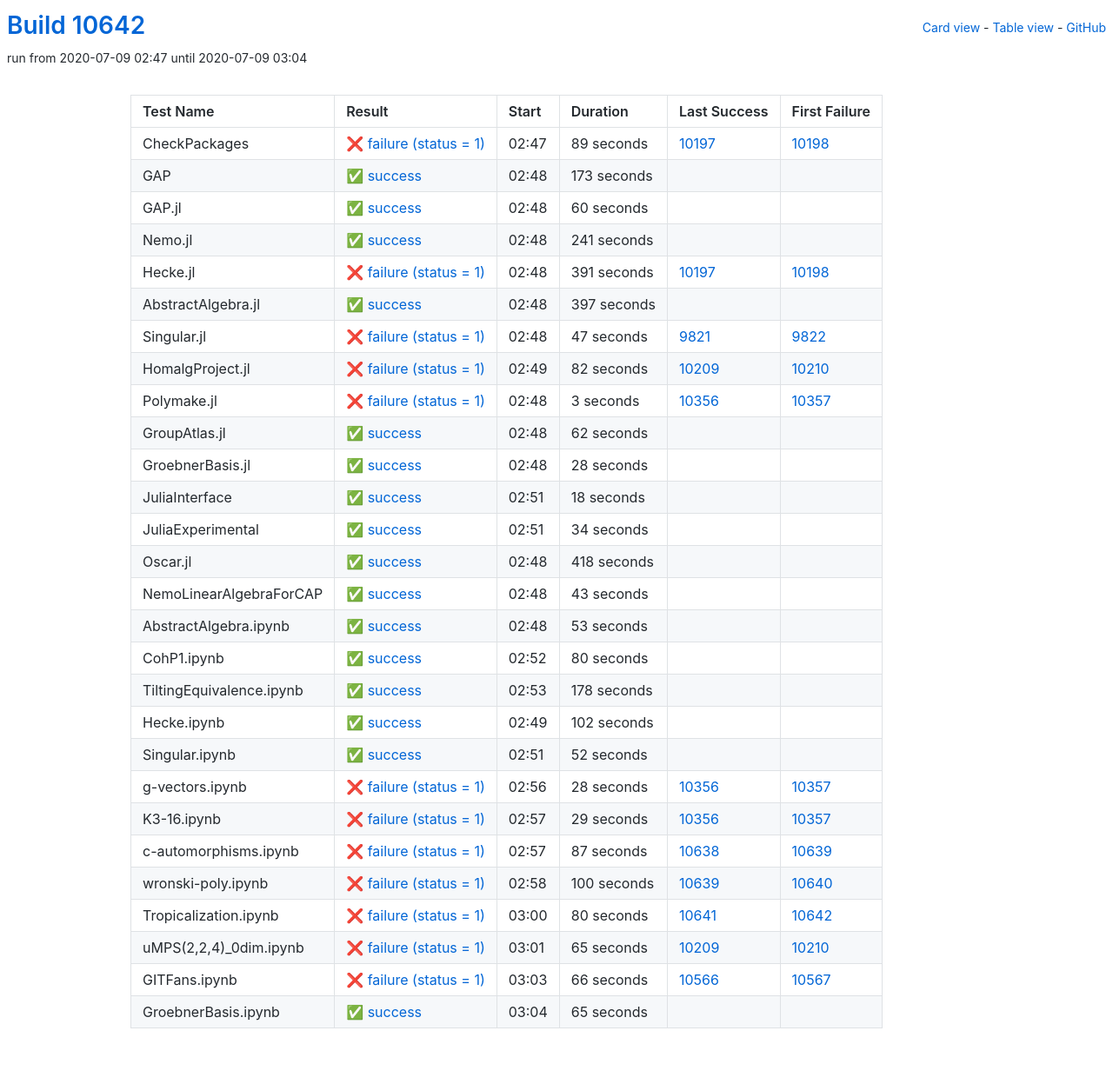
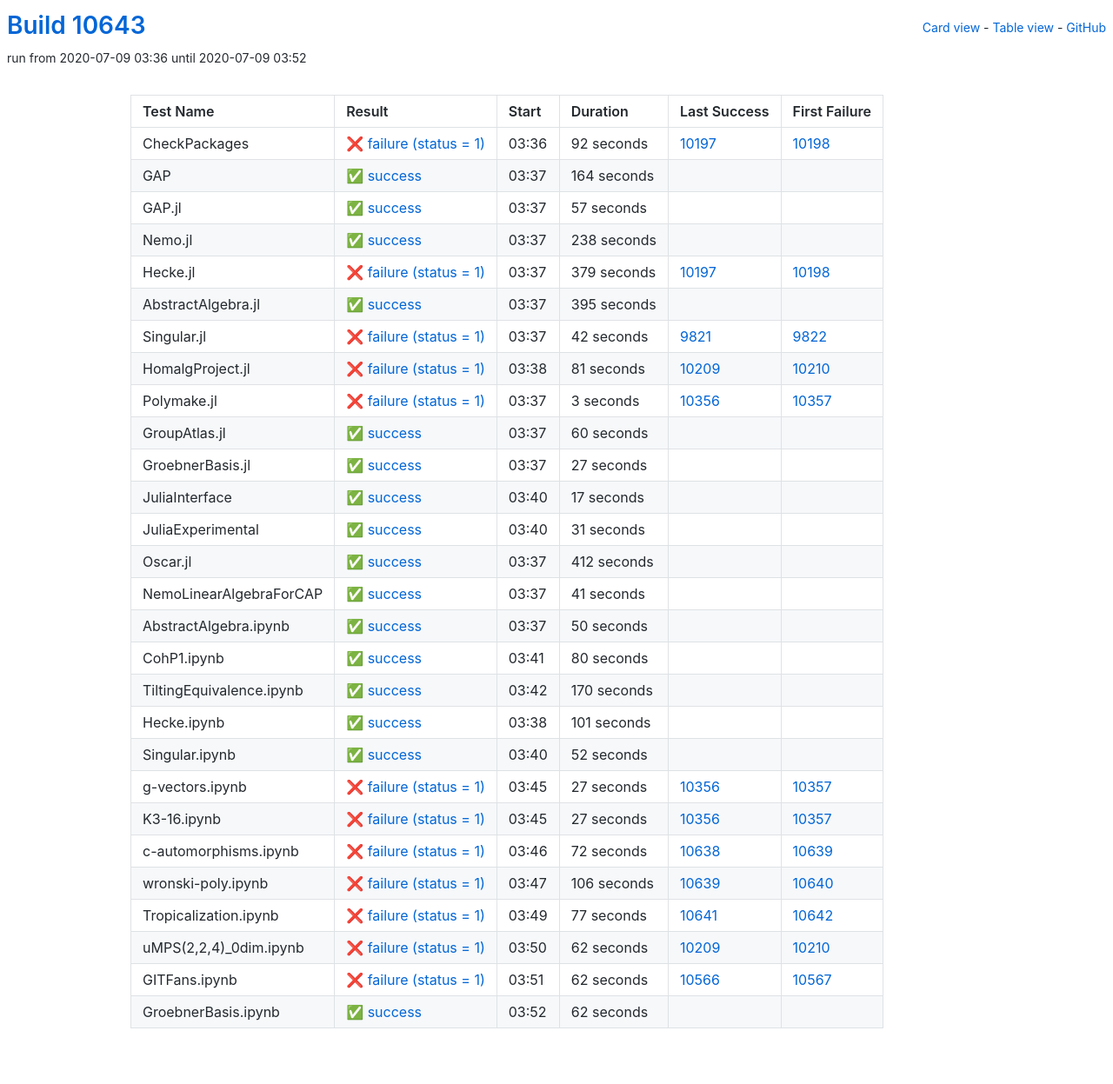
Before and after one commit to oscar-system/oscar-ci-status, a Jekyll site: the page built from table.html, in a window 1280 px wide. Shown: the whole page at 87% size. Built offline with Jekyll 4.4.1, drawn with Linux system fonts in a browser that asks for light colours.

Commit message:
Build #10643

```diff
--- a/_data/ci.yml
+++ b/_data/ci.yml
@@ -1,6 +1,6 @@
 ---
-build: 10642
-build_url: https://oscarci.mathematik.uni-kl.de/job/oscar/10642/
+build: 10643
+build_url: https://oscarci.mathematik.uni-kl.de/job/oscar/10643/
 job: oscar
 organization: oscar-system
 repo: oscar-ci-status
@@ -8,104 +8,104 @@
 tests:
 - name: CheckPackages
   id: checkpackages
-  log: https://oscarci.mathematik.uni-kl.de/job/oscar/10642/artifact/logs/build-10642/CheckPackages.log
-  start: 2020-07-09 02:47
+  log: https://oscarci.mathematik.uni-kl.de/job/oscar/10643/artifact/logs/build-10643/CheckPackages.log
+  start: 2020-07-09 03:36
   success: false
   exitcode: 1
   status: failure
-  duration: 89
+  duration: 92
   last_success: 10197
   last_success_url: https://oscarci.mathematik.uni-kl.de/job/oscar/10197/
   first_failure: 10198
   first_failure_url: https://oscarci.mathematik.uni-kl.de/job/oscar/10198/
 - name: GAP
   id: gap
-  log: https://oscarci.mathematik.uni-kl.de/job/oscar/10642/artifact/logs/build-10642/GAP.log
-  start: 2020-07-09 02:48
+  log: https://oscarci.mathematik.uni-kl.de/job/oscar/10643/artifact/logs/build-10643/GAP.log
+  start: 2020-07-09 03:37
   success: true
   exitcode: 0
   status: success
-  duration: 173
+  duration: 164
   last_success: false
   last_success_url:
   first_failure: false
   first_failure_url:
 - name: GAP.jl
   id: gap-jl
-  log: https://oscarci.mathematik.uni-kl.de/job/oscar/10642/artifact/logs/build-10642/GAP.jl.log
-  start: 2020-07-09 02:48
+  log: https://oscarci.mathematik.uni-kl.de/job/oscar/10643/artifact/logs/build-10643/GAP.jl.log
+  start: 2020-07-09 03:37
   success: true
   exitcode: 0
   status: success
-  duration: 60
+  duration: 57
   last_success: false
   last_success_url:
   first_failure: false
   first_failure_url:
 - name: Nemo.jl
   id: nemo-jl
-  log: https://oscarci.mathematik.uni-kl.de/job/oscar/10642/artifact/logs/build-10642/Nemo.jl.log
-  start: 2020-07-09 02:48
+  log: https://oscarci.mathematik.uni-kl.de/job/oscar/10643/artifact/logs/build-10643/Nemo.jl.log
+  start: 2020-07-09 03:37
   success: true
   exitcode: 0
   status: success
-  duration: 241
+  duration: 238
   last_success: false
   last_success_url:
   first_failure: false
   first_failure_url:
 - name: Hecke.jl
   id: hecke-jl
-  log: https://oscarci.mathematik.uni-kl.de/job/oscar/10642/artifact/logs/build-10642/Hecke.jl.log
-  start: 2020-07-09 02:48
+  log: https://oscarci.mathematik.uni-kl.de/job/oscar/10643/artifact/logs/build-10643/Hecke.jl.log
+  start: 2020-07-09 03:37
   success: false
   exitcode: 1
   status: failure
-  duration: 391
+  duration: 379
   last_success: 10197
   last_success_url: https://oscarci.mathematik.uni-kl.de/job/oscar/10197/
   first_failure: 10198
   first_failure_url: https://oscarci.mathematik.uni-kl.de/job/oscar/10198/
 - name: AbstractAlgebra.jl
   id: abstractalgebra-jl
-  log: https://oscarci.mathematik.uni-kl.de/job/oscar/10642/artifact/logs/build-10642/AbstractAlgebra.jl.log
-  start: 2020-07-09 02:48
+  log: https://oscarci.mathematik.uni-kl.de/job/oscar/10643/artifact/logs/build-10643/AbstractAlgebra.jl.log
+  start: 2020-07-09 03:37
   success: true
   exitcode: 0
   status: success
-  duration: 397
+  duration: 395
   last_success: false
   last_success_url:
   first_failure: false
   first_failure_url:
 - name: Singular.jl
   id: singular-jl
-  log: https://oscarci.mathematik.uni-kl.de/job/oscar/10642/artifact/logs/build-10642/Singular.jl.log
-  start: 2020-07-09 02:48
+  log: https://oscarci.mathematik.uni-kl.de/job/oscar/10643/artifact/logs/build-10643/Singular.jl.log
+  start: 2020-07-09 03:37
   success: false
   exitcode: 1
   status: failure
-  duration: 47
+  duration: 42
   last_success: 9821
   last_success_url: https://oscarci.mathematik.uni-kl.de/job/oscar/9821/
   first_failure: 9822
   first_failure_url: https://oscarci.mathematik.uni-kl.de/job/oscar/9822/
 - name: HomalgProject.jl
   id: homalgproject-jl
-  log: https://oscarci.mathematik.uni-kl.de/job/oscar/10642/artifact/logs/build-10642/HomalgProject.jl.log
-  start: 2020-07-09 02:49
+  log: https://oscarci.mathematik.uni-kl.de/job/oscar/10643/artifact/logs/build-10643/HomalgProject.jl.log
+  start: 2020-07-09 03:38
   success: false
   exitcode: 1
   status: failure
-  duration: 82
+  duration: 81
   last_success: 10209
   last_success_url: https://oscarci.mathematik.uni-kl.de/job/oscar/10209/
   first_failure: 10210
   first_failure_url: https://oscarci.mathematik.uni-kl.de/job/oscar/10210/
 - name: Polymake.jl
   id: polymake-jl
-  log: https://oscarci.mathematik.uni-kl.de/job/oscar/10642/artifact/logs/build-10642/Polymake.jl.log
-  start: 2020-07-09 02:48
+  log: https://oscarci.mathematik.uni-kl.de/job/oscar/10643/artifact/logs/build-10643/Polymake.jl.log
+  start: 2020-07-09 03:37
   success: false
   exitcode: 1
   status: failure
@@ -116,92 +116,92 @@
   first_failure_url: https://oscarci.mathematik.uni-kl.de/job/oscar/10357/
 - name: GroupAtlas.jl
   id: groupatlas-jl
-  log: https://oscarci.mathematik.uni-kl.de/job/oscar/10642/artifact/logs/build-10642/GroupAtlas.jl.log
-  start: 2020-07-09 02:48
+  log: https://oscarci.mathematik.uni-kl.de/job/oscar/10643/artifact/logs/build-10643/GroupAtlas.jl.log
+  start: 2020-07-09 03:37
   success: true
   exitcode: 0
   status: success
-  duration: 62
+  duration: 60
   last_success: false
   last_success_url:
   first_failure: false
   first_failure_url:
 - name: GroebnerBasis.jl
   id: groebnerbasis-jl
-  log: https://oscarci.mathematik.uni-kl.de/job/oscar/10642/artifact/logs/build-10642/GroebnerBasis.jl.log
-  start: 2020-07-09 02:48
+  log: https://oscarci.mathematik.uni-kl.de/job/oscar/10643/artifact/logs/build-10643/GroebnerBasis.jl.log
+  start: 2020-07-09 03:37
   success: true
   exitcode: 0
   status: success
-  duration: 28
+  duration: 27
   last_success: false
   last_success_url:
   first_failure: false
   first_failure_url:
 - name: JuliaInterface
   id: juliainterface
-  log: https://oscarci.mathematik.uni-kl.de/job/oscar/10642/artifact/logs/build-10642/JuliaInterface.log
-  start: 2020-07-09 02:51
+  log: https://oscarci.mathematik.uni-kl.de/job/oscar/10643/artifact/logs/build-10643/JuliaInterface.log
+  start: 2020-07-09 03:40
   success: true
   exitcode: 0
   status: success
-  duration: 18
+  duration: 17
   last_success: false
   last_success_url:
   first_failure: false
   first_failure_url:
 - name: JuliaExperimental
   id: juliaexperimental
-  log: https://oscarci.mathematik.uni-kl.de/job/oscar/10642/artifact/logs/build-10642/JuliaExperimental.log
-  start: 2020-07-09 02:51
+  log: https://oscarci.mathematik.uni-kl.de/job/oscar/10643/artifact/logs/build-10643/JuliaExperimental.log
+  start: 2020-07-09 03:40
   success: true
   exitcode: 0
   status: success
-  duration: 34
+  duration: 31
   last_success: false
   last_success_url:
   first_failure: false
   first_failure_url:
 - name: Oscar.jl
   id: oscar-jl
-  log: https://oscarci.mathematik.uni-kl.de/job/oscar/10642/artifact/logs/build-10642/Oscar.jl.log
-  start: 2020-07-09 02:48
+  log: https://oscarci.mathematik.uni-kl.de/job/oscar/10643/artifact/logs/build-10643/Oscar.jl.log
+  start: 2020-07-09 03:37
   success: true
   exitcode: 0
   status: success
-  duration: 418
+  duration: 412
   last_success: false
   last_success_url:
   first_failure: false
   first_failure_url:
 - name: NemoLinearAlgebraForCAP
   id: nemolinearalgebraforcap
-  log: https://oscarci.mathematik.uni-kl.de/job/oscar/10642/artifact/logs/build-10642/NemoLinearAlgebraForCAP.log
-  start: 2020-07-09 02:48
+  log: https://oscarci.mathematik.uni-kl.de/job/oscar/10643/artifact/logs/build-10643/NemoLinearAlgebraForCAP.log
+  start: 2020-07-09 03:37
   success: true
   exitcode: 0
   status: success
-  duration: 43
+  duration: 41
   last_success: false
   last_success_url:
   first_failure: false
   first_failure_url:
 - name: AbstractAlgebra.ipynb
   id: abstractalgebra-ipynb
-  log: https://oscarci.mathematik.uni-kl.de/job/oscar/10642/artifact/logs/build-10642/AbstractAlgebra.ipynb.log
-  start: 2020-07-09 02:48
+  log: https://oscarci.mathematik.uni-kl.de/job/oscar/10643/artifact/logs/build-10643/AbstractAlgebra.ipynb.log
+  start: 2020-07-09 03:37
   success: true
   exitcode: 0
   status: success
-  duration: 53
+  duration: 50
   last_success: false
   last_success_url:
   first_failure: false
   first_failure_url:
 - name: CohP1.ipynb
   id: cohp1-ipynb
-  log: https://oscarci.mathematik.uni-kl.de/job/oscar/10642/artifact/logs/build-10642/CohP1.ipynb.log
-  start: 2020-07-09 02:52
+  log: https://oscarci.mathematik.uni-kl.de/job/oscar/10643/artifact/logs/build-10643/CohP1.ipynb.log
+  start: 2020-07-09 03:41
   success: true
   exitcode: 0
   status: success
@@ -212,32 +212,32 @@
   first_failure_url:
 - name: TiltingEquivalence.ipynb
   id: tiltingequivalence-ipynb
-  log: https://oscarci.mathematik.uni-kl.de/job/oscar/10642/artifact/logs/build-10642/TiltingEquivalence.ipynb.log
-  start: 2020-07-09 02:53
+  log: https://oscarci.mathematik.uni-kl.de/job/oscar/10643/artifact/logs/build-10643/TiltingEquivalence.ipynb.log
+  start: 2020-07-09 03:42
   success: true
   exitcode: 0
   status: success
-  duration: 178
+  duration: 170
   last_success: false
   last_success_url:
   first_failure: false
   first_failure_url:
 - name: Hecke.ipynb
   id: hecke-ipynb
-  log: https://oscarci.mathematik.uni-kl.de/job/oscar/10642/artifact/logs/build-10642/Hecke.ipynb.log
-  start: 2020-07-09 02:49
+  log: https://oscarci.mathematik.uni-kl.de/job/oscar/10643/artifact/logs/build-10643/Hecke.ipynb.log
+  start: 2020-07-09 03:38
   success: true
   exitcode: 0
   status: success
-  duration: 102
+  duration: 101
   last_success: false
   last_success_url:
   first_failure: false
   first_failure_url:
 - name: Singular.ipynb
   id: singular-ipynb
-  log: https://oscarci.mathematik.uni-kl.de/job/oscar/10642/artifact/logs/build-10642/Singular.ipynb.log
-  start: 2020-07-09 02:51
+  log: https://oscarci.mathematik.uni-kl.de/job/oscar/10643/artifact/logs/build-10643/Singular.ipynb.log
+  start: 2020-07-09 03:40
   success: true
   exitcode: 0
   status: success
@@ -248,96 +248,96 @@
   first_failure_url:
 - name: g-vectors.ipynb
   id: g-vectors-ipynb
-  log: https://oscarci.mathematik.uni-kl.de/job/oscar/10642/artifact/logs/build-10642/g-vectors.ipynb.log
-  start: 2020-07-09 02:56
+  log: https://oscarci.mathematik.uni-kl.de/job/oscar/10643/artifact/logs/build-10643/g-vectors.ipynb.log
+  start: 2020-07-09 03:45
   success: false
   exitcode: 1
   status: failure
-  duration: 28
+  duration: 27
   last_success: 10356
   last_success_url: https://oscarci.mathematik.uni-kl.de/job/oscar/10356/
   first_failure: 10357
   first_failure_url: https://oscarci.mathematik.uni-kl.de/job/oscar/10357/
 - name: K3-16.ipynb
   id: k3-16-ipynb
-  log: https://oscarci.mathematik.uni-kl.de/job/oscar/10642/artifact/logs/build-10642/K3-16.ipynb.log
-  start: 2020-07-09 02:57
+  log: https://oscarci.mathematik.uni-kl.de/job/oscar/10643/artifact/logs/build-10643/K3-16.ipynb.log
+  start: 2020-07-09 03:45
   success: false
   exitcode: 1
   status: failure
-  duration: 29
+  duration: 27
   last_success: 10356
   last_success_url: https://oscarci.mathematik.uni-kl.de/job/oscar/10356/
   first_failure: 10357
   first_failure_url: https://oscarci.mathematik.uni-kl.de/job/oscar/10357/
 - name: c-automorphisms.ipynb
   id: c-automorphisms-ipynb
-  log: https://oscarci.mathematik.uni-kl.de/job/oscar/10642/artifact/logs/build-10642/c-automorphisms.ipynb.log
-  start: 2020-07-09 02:57
+  log: https://oscarci.mathematik.uni-kl.de/job/oscar/10643/artifact/logs/build-10643/c-automorphisms.ipynb.log
+  start: 2020-07-09 03:46
   success: false
   exitcode: 1
   status: failure
-  duration: 87
+  duration: 72
   last_success: 10638
   last_success_url: https://oscarci.mathematik.uni-kl.de/job/oscar/10638/
   first_failure: 10639
   first_failure_url: https://oscarci.mathematik.uni-kl.de/job/oscar/10639/
 - name: wronski-poly.ipynb
   id: wronski-poly-ipynb
-  log: https://oscarci.mathematik.uni-kl.de/job/oscar/10642/artifact/logs/build-10642/wronski-poly.ipynb.log
-  start: 2020-07-09 02:58
+  log: https://oscarci.mathematik.uni-kl.de/job/oscar/10643/artifact/logs/build-10643/wronski-poly.ipynb.log
+  start: 2020-07-09 03:47
   success: false
   exitcode: 1
   status: failure
-  duration: 100
+  duration: 106
   last_success: 10639
   last_success_url: https://oscarci.mathematik.uni-kl.de/job/oscar/10639/
   first_failure: 10640
   first_failure_url: https://oscarci.mathematik.uni-kl.de/job/oscar/10640/
 - name: Tropicalization.ipynb
   id: tropicalization-ipynb
-  log: https://oscarci.mathematik.uni-kl.de/job/oscar/10642/artifact/logs/build-10642/Tropicalization.ipynb.log
-  start: 2020-07-09 03:00
+  log: https://oscarci.mathematik.uni-kl.de/job/oscar/10643/artifact/logs/build-10643/Tropicalization.ipynb.log
+  start: 2020-07-09 03:49
   success: false
   exitcode: 1
   status: failure
-  duration: 80
+  duration: 77
   last_success: 10641
   last_success_url: https://oscarci.mathematik.uni-kl.de/job/oscar/10641/
   first_failure: 10642
   first_failure_url: https://oscarci.mathematik.uni-kl.de/job/oscar/10642/
 - name: uMPS(2,2,4)_0dim.ipynb
   id: umps-2-2-4-0dim-ipynb
-  log: https://oscarci.mathematik.uni-kl.de/job/oscar/10642/artifact/logs/build-10642/uMPS-2-2-4-_0dim.ipynb.log
-  start: 2020-07-09 03:01
+  log: https://oscarci.mathematik.uni-kl.de/job/oscar/10643/artifact/logs/build-10643/uMPS-2-2-4-_0dim.ipynb.log
+  start: 2020-07-09 03:50
   success: false
   exitcode: 1
   status: failure
-  duration: 65
+  duration: 62
   last_success: 10209
   last_success_url: https://oscarci.mathematik.uni-kl.de/job/oscar/10209/
   first_failure: 10210
   first_failure_url: https://oscarci.mathematik.uni-kl.de/job/oscar/10210/
 - name: GITFans.ipynb
   id: gitfans-ipynb
-  log: https://oscarci.mathematik.uni-kl.de/job/oscar/10642/artifact/logs/build-10642/GITFans.ipynb.log
-  start: 2020-07-09 03:03
+  log: https://oscarci.mathematik.uni-kl.de/job/oscar/10643/artifact/logs/build-10643/GITFans.ipynb.log
+  start: 2020-07-09 03:51
   success: false
   exitcode: 1
   status: failure
-  duration: 66
+  duration: 62
   last_success: 10566
   last_success_url: https://oscarci.mathematik.uni-kl.de/job/oscar/10566/
   first_failure: 10567
   first_failure_url: https://oscarci.mathematik.uni-kl.de/job/oscar/10567/
 - name: GroebnerBasis.ipynb
   id: groebnerbasis-ipynb
-  log: https://oscarci.mathematik.uni-kl.de/job/oscar/10642/artifact/logs/build-10642/GroebnerBasis.ipynb.log
-  start: 2020-07-09 03:04
+  log: https://oscarci.mathematik.uni-kl.de/job/oscar/10643/artifact/logs/build-10643/GroebnerBasis.ipynb.log
+  start: 2020-07-09 03:52
   success: true
   exitcode: 0
   status: success
-  duration: 65
+  duration: 62
   last_success: false
   last_success_url:
   first_failure: false
```
Also changed, not shown: README.md.
